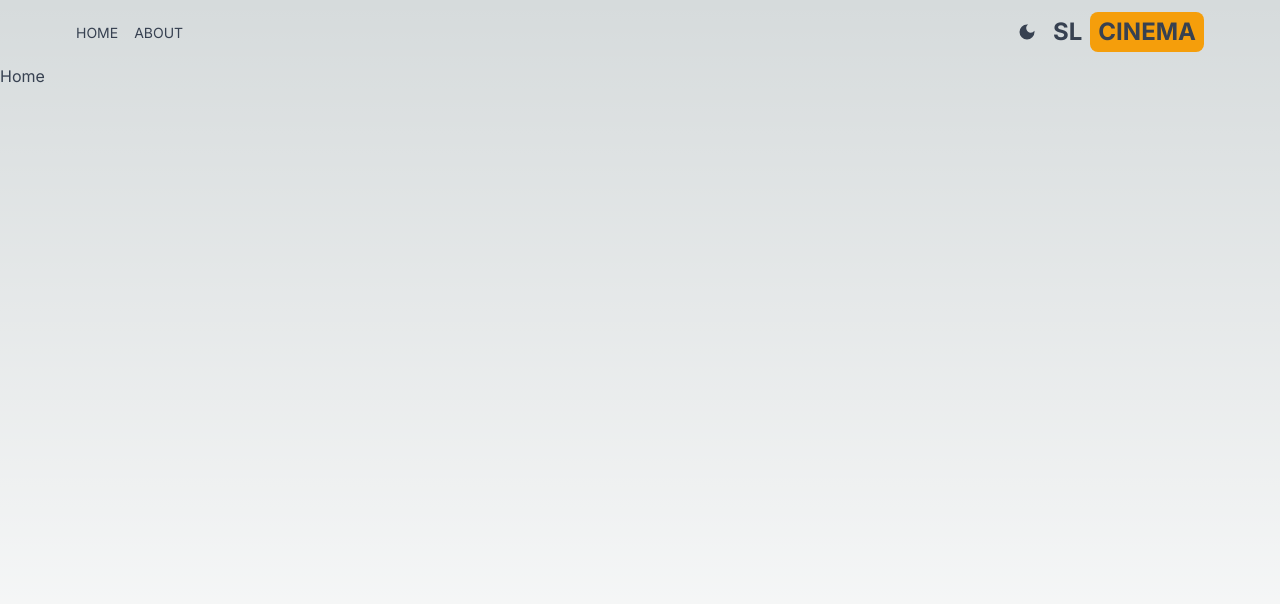
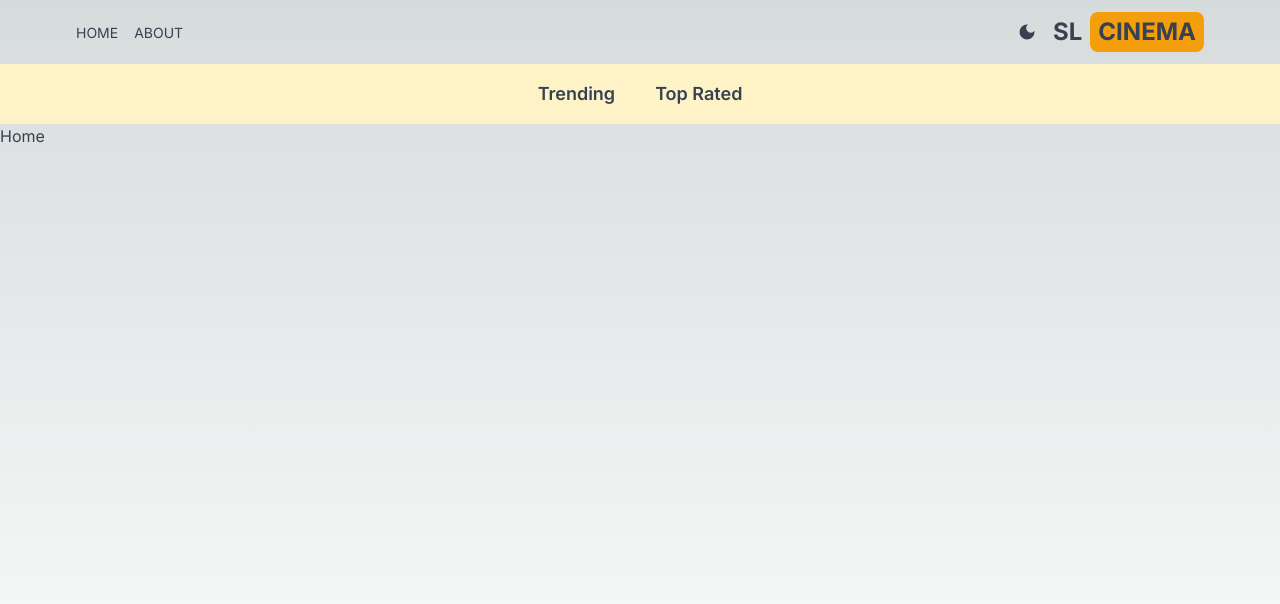
Before and after one commit to kavishkakalhara1/sl-cinema, a Next.js app: page / in a window 1280 px wide. Shown: the top 604 px of the page. Built offline with nearby package versions, Linux system fonts and the light colour scheme.

Commit message:
Navbar created

```diff
--- a/src/app/layout.js
+++ b/src/app/layout.js
@@ -2,6 +2,7 @@
 import "./globals.css";
 import Header from "@/components/Header";
 import Providers from "./Providers";
+import Navbar from "@/components/Navbar";
 
 const inter = Inter({ subsets: ["latin"] });
 
@@ -16,6 +17,7 @@
       <body className={inter.className}>
         <Providers>
           <Header />
+          <Navbar />
           {children}
         </Providers>
       </body>
--- /dev/null
+++ b/src/components/Navbar.jsx
@@ -0,0 +1,11 @@
+import React from 'react'
+import NavbarItem from './NavbarItem'
+
+export default function Navbar() {
+  return (
+    <div className='flex justify-center gap-10 p-4 dark:bg-gray-600 bg-amber-100 lg:text-lg'>
+        <NavbarItem title="Trending" param="fetchTrending"/>
+        <NavbarItem title="Top Rated" param="fetchTopRated"/>
+    </div>
+  )
+}
--- /dev/null
+++ b/src/components/NavbarItem.jsx
@@ -0,0 +1,23 @@
+'use client';
+
+import Link from 'next/link';
+import { useSearchParams } from 'next/navigation';
+
+export default function NavbarItem({ title, param }) {
+  const searchParams = useSearchParams();
+  const genre = searchParams.get('genre');
+  return (
+    <div>
+      <Link
+        className={`hover:text-amber-600 font-semibold ${
+          genre === param
+            ? 'underline underline-offset-8 decoration-4 decoration-amber-500 rounded-lg'
+            : ''
+        }`}
+        href={`/?genre=${param}`}
+      >
+        {title}
+      </Link>
+    </div>
+  );
+}
```
